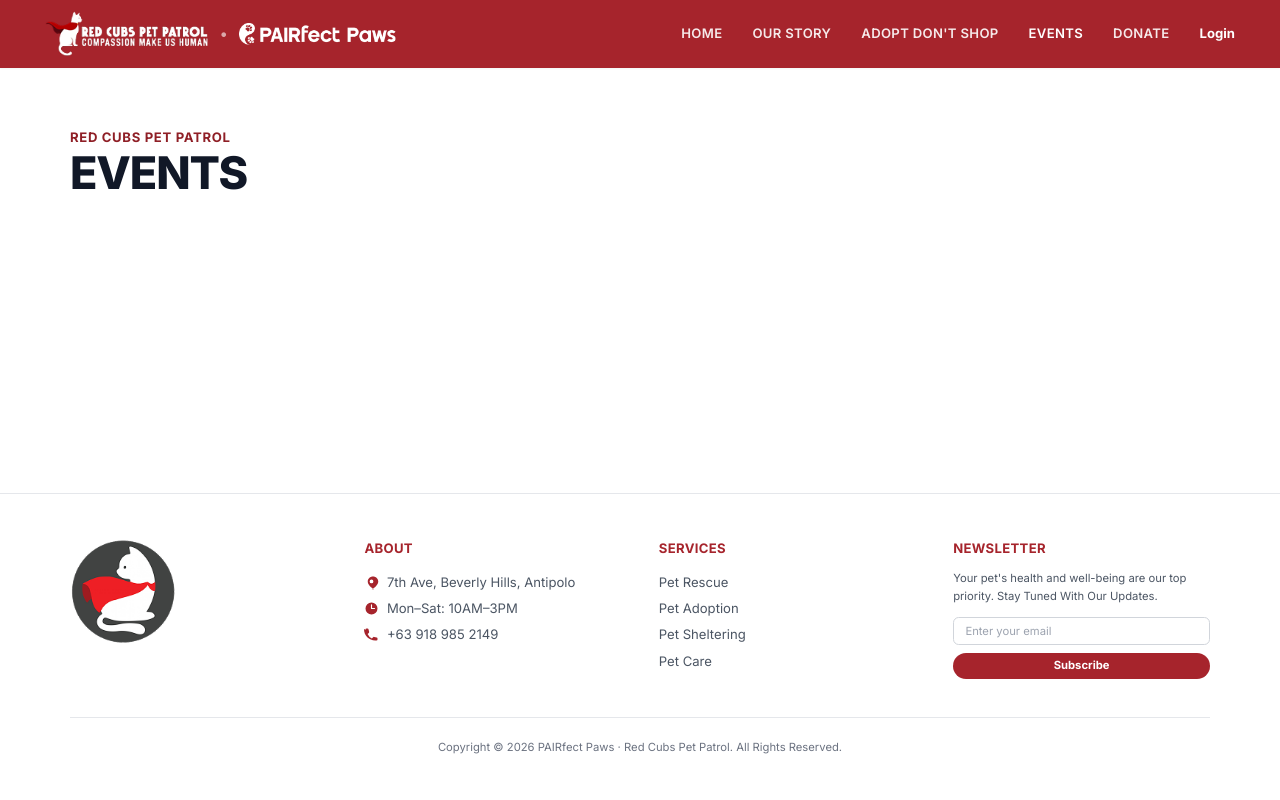
After one commit to jpd1203/PAIRFect-Paws, a Laravel app: page /events in a window 1280 px wide. The commit adds this page. Run offline with Laravel 12, Linux system fonts and the light colour scheme; style sheets or scripts are compiled from the project's sources.

Commit message:
feat: update main navbar links and add placeholder public pages

```diff
--- a/resources/views/components/navbar.blade.php
+++ b/resources/views/components/navbar.blade.php
@@ -16,6 +16,9 @@
 
         <div class="hidden items-center gap-8 md:flex">
             <x-nav-link :href="route('landing')" :active="request()->routeIs('landing') || request()->routeIs('home')">HOME</x-nav-link>
+            <x-nav-link :href="route('our-story')" :active="request()->routeIs('our-story')">OUR STORY</x-nav-link>
+            <x-nav-link :href="route('adopt-dont-shop')" :active="request()->routeIs('adopt-dont-shop')">ADOPT DON'T SHOP</x-nav-link>
+            <x-nav-link :href="route('events')" :active="request()->routeIs('events')">EVENTS</x-nav-link>
             <x-nav-link :href="route('donate')" :active="request()->routeIs('donate')">DONATE</x-nav-link>
 
             @auth
@@ -47,6 +50,9 @@
     <div id="mobile-nav" class="hidden border-t border-white/10 bg-primary-hover-600 px-4 py-3 md:hidden">
         <div class="flex flex-col items-center gap-3">
             <a href="{{ route('home') }}" class="w-full max-w-xs rounded-lg px-4 py-2 text-center text-sm font-semibold text-white hover:bg-primary-hover transition">HOME</a>
+            <a href="{{ route('our-story') }}" class="w-full max-w-xs rounded-lg px-4 py-2 text-center text-sm font-semibold text-white hover:bg-primary-hover transition">OUR STORY</a>
+            <a href="{{ route('adopt-dont-shop') }}" class="w-full max-w-xs rounded-lg px-4 py-2 text-center text-sm font-semibold text-white hover:bg-primary-hover transition">ADOPT DON'T SHOP</a>
+            <a href="{{ route('events') }}" class="w-full max-w-xs rounded-lg px-4 py-2 text-center text-sm font-semibold text-white hover:bg-primary-hover transition">EVENTS</a>
             <a href="{{ route('donate') }}" class="w-full max-w-xs rounded-lg px-4 py-2 text-center text-sm font-semibold text-white hover:bg-primary-hover transition">DONATE</a>
             @auth
                 @if (auth()->user()->isStaff())
--- /dev/null
+++ b/resources/views/events.blade.php
@@ -0,0 +1,12 @@
+<x-public-layout :title="'Events - '.config('app.brand_name')">
+
+    <section class="bg-white">
+        <div class="mx-auto max-w-7xl px-4 py-16 sm:px-6 lg:px-8">
+            <div class="max-w-4xl">
+                <p class="text-sm font-bold uppercase tracking-wider text-maroon-600 mb-1">RED CUBS PET PATROL</p>
+                <h1 class="text-5xl font-extrabold tracking-tight text-gray-900">EVENTS</h1>
+            </div>
+        </div>
+    </section>
+
+</x-public-layout>
--- a/routes/web.php
+++ b/routes/web.php
@@ -39,7 +39,10 @@ $landingPage = function () {
 Route::get('/', $landingPage)->name('landing');
 Route::get('/home', $landingPage)->name('home');
 
+Route::view('/our-story', 'our-story')->name('our-story');
+Route::view('/adopt-dont-shop', 'adopt-dont-shop')->name('adopt-dont-shop');
 Route::view('/donate', 'donate')->name('donate');
+Route::view('/events', 'events')->name('events');
 Route::view('/terms-and-conditions', 'legal.terms')->name('legal.terms');
 Route::view('/privacy-notice', 'legal.privacy')->name('legal.privacy');
 
```
Also changed, not shown: resources/views/adopt-dont-shop.blade.php (added, +12 -0 lines), resources/views/our-story.blade.php (added, +12 -0 lines).
